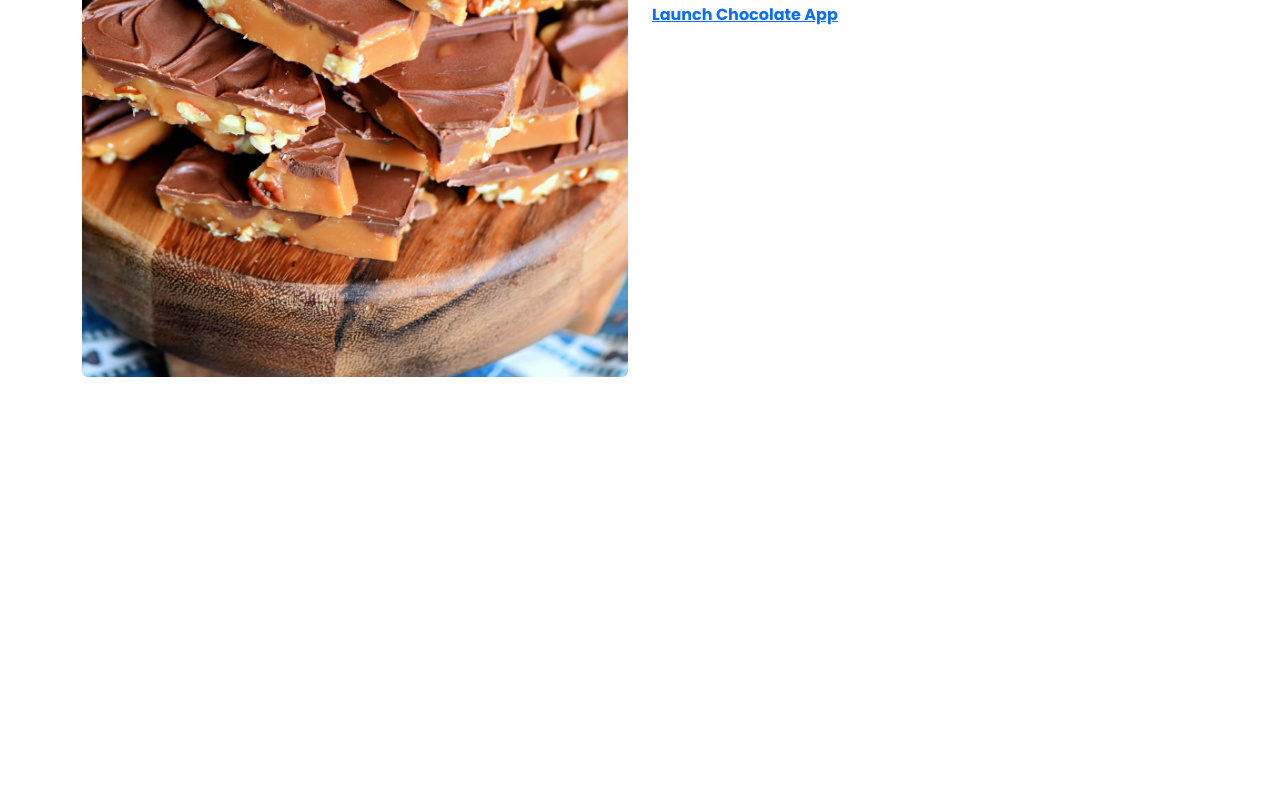
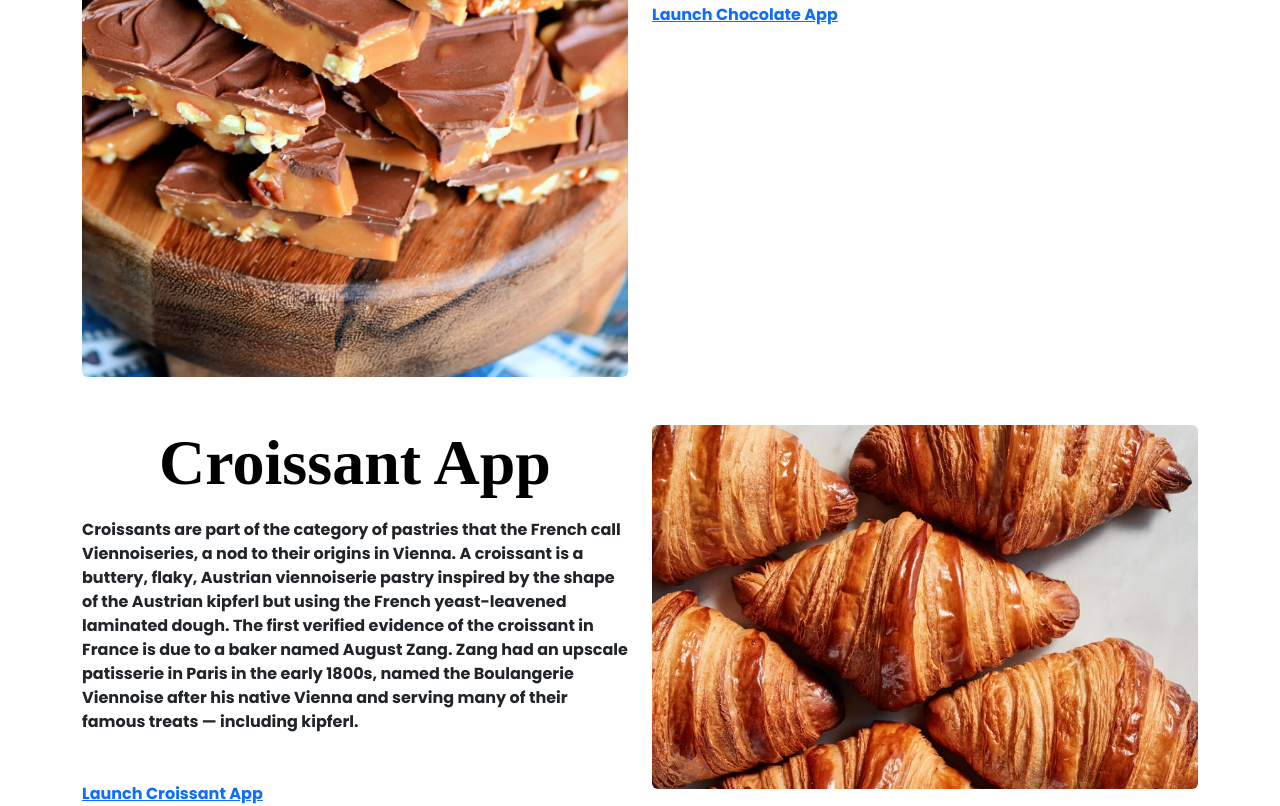
Before and after one commit to NeetuKV/portfolio-project-lastweekR, a plain HTML site: page index.html in a window 1280 px wide. Shown: the part 2202-3008 px from the top of the page. Before the commit the page ends 2579 px from the top, so only its background shows below. Drawn offline with nearby package versions, Linux system fonts and the light colour scheme.

Commit message:
linked to contact html

```diff
--- a/index.html
+++ b/index.html
@@ -94,7 +94,7 @@
           >About Me
         </a>
         <a
-          href="about.html"
+          href="contact.html"
           class="contact-me-link"
           title="Contact Praneetha Rajashekar"
         >
@@ -182,6 +182,34 @@
           </div>
         </div>
       </div>
+      <div class="row mt-5">
+        <div class="col-sm-6">
+          <h2 class="mb-3">Croissant App</h2>
+          <p>
+            Croissants are part of the category of pastries that the French call
+            Viennoiseries, a nod to their origins in Vienna. A croissant is a
+            buttery, flaky, Austrian viennoiserie pastry inspired by the shape
+            of the Austrian kipferl but using the French yeast-leavened
+            laminated dough. The first verified evidence of the croissant in
+            France is due to a baker named August Zang. Zang had an upscale
+            patisserie in Paris in the early 1800s, named the Boulangerie
+            Viennoise after his native Vienna and serving many of their famous
+            treats — including kipferl.
+          </p>
+          <div class="mt-5">
+            <a href="#" class="primary-link project-link" title="Croissant App"
+              >Launch Croissant App</a
+            >
+          </div>
+        </div>
+        <div class="col-sm-6">
+          <img
+            src="images/croissant.jpg"
+            class="img-fluid rounded d-none d-sm-block"
+            alt="Croissant App"
+          />
+        </div>
+      </div>
     </div>
     <script
       defer=""
```
